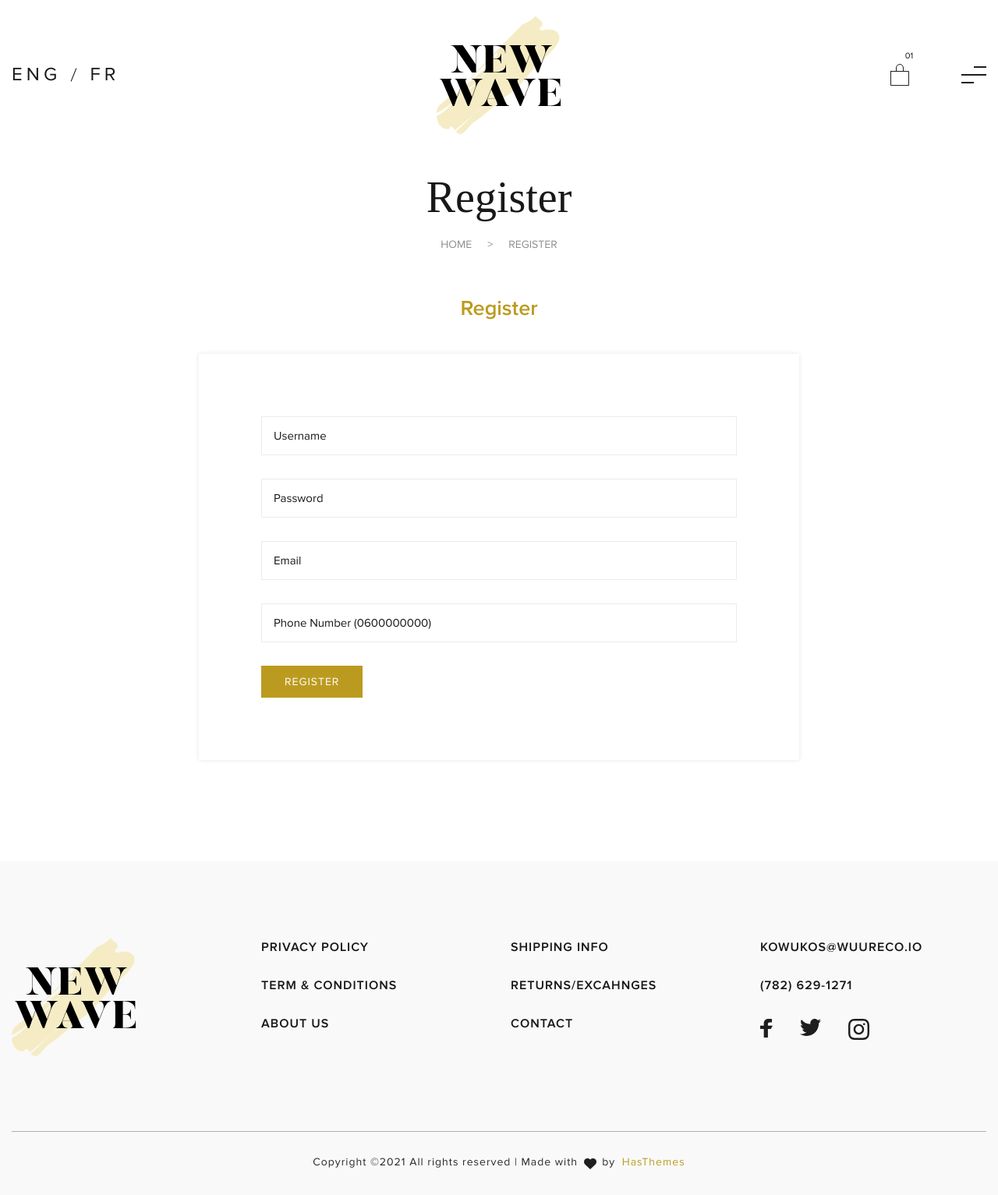
After one commit to hamzadiniawi/parapharmacie, a Django app: page /register/ in a window 1280 px wide. The commit adds this page. Shown: the whole page at 78% size. Run offline with Django 4.2, Linux system fonts and the light colour scheme; style sheets or scripts are compiled from the project's sources; some libraries are stand-ins or nearby versions; some web fonts are replaced.

Commit message:
Hamza -v2

```diff
--- /dev/null
+++ b/parapharmacie/templates/register.html
@@ -0,0 +1,303 @@
+{% load static %}
+<!DOCTYPE html>
+<html lang="en">
+<head>
+    <meta charset="utf-8">
+    <meta http-equiv="x-ua-compatible" content="ie=edge">
+    <title>Outeli - Fashion eCommerce Bootstrap 5 Template</title>
+    <meta name="robots" content="index, follow" />
+    <meta name="description" content="Outeli Fashion eCommerce Bootstrap 5 Template is a stunning e-commerce website template that is the best choice for any online store.">
+    <meta name="viewport" content="width=device-width, initial-scale=1, shrink-to-fit=no">
+    <!-- Favicon -->
+    <link rel="shortcut icon" type="image/x-icon" href="{% static 'images/favicon.png'  %}">
+
+    <!-- All CSS is here
+	============================================ -->
+    <link rel="stylesheet" href="{% static 'css/vendor/proximanova.css'  %}" />
+    <link rel="stylesheet" href="{% static 'css/vendor/line-awesome.min.css'  %}" />
+    <link rel="stylesheet" href="{% static 'css/plugins/slick.css'  %}" />
+    <link rel="stylesheet" href="{% static 'css/plugins/animate.css'  %}" />
+    <link rel="stylesheet" href="{% static 'css/plugins/slinky.min.css'  %}" />
+    <link rel="stylesheet" href="{% static 'css/plugins/jquery-ui.css'  %}" />
+    <link rel="stylesheet" href="{% static 'css/plugins/magnific-popup.css'  %}" />
+    <link rel="stylesheet" href="{% static 'css/plugins/easyzoom.css'  %}" />
+    <link rel="stylesheet" href="{% static 'css/plugins/select2.min.css'  %}" />
+    <link rel="stylesheet" href="{% static 'css/plugins/aos.css'  %}" />
+    <link rel="stylesheet" href="{% static 'css/plugins/nice-select.css'  %}" />
+    <link rel="stylesheet" href="{% static 'css/style.css'  %}" />
+</head>
+
+<body>
+    <div class="main-wrapper wrapper-2">
+        <header class="header-area section-padding-lr-1 header-height-1 transparent-bar header-padding-tb sticky-bar sticky-white-bg">
+            <div class="container-fluid">
+                <div class="row align-items-center">
+                    <div class="col-4">
+                        <div class="language-wrap">
+                            <ul>
+                                <li><a href="#">ENG</a></li>
+                                <li><a href="#">FR</a></li>
+                            </ul>
+                        </div>
+                    </div>
+                    <div class="col-4">
+                        <div class="logo text-center">
+                            <a href="index.html"><img src="{% static 'images/logo/logo-2.png'  %}" alt="logo"></a>
+                        </div>
+                    </div>
+                    <div class="col-4">
+                        <div class="header-action-wrap">
+                            <div class="header-action-cart">
+                                <a class="cart-active" href="#">
+                                    <img class="injectable" src="{% static 'images/icon-img/bag.svg'  %}" alt="">
+                                    <span class="product-count">01</span>
+                                </a>
+                            </div>
+                            <div class="header-action-menu">
+                                <a class="menu-active-button" href="#">
+                                    <span class="info-width-1"></span>
+                                    <span class="info-width-2"></span>
+                                    <span class="info-width-3"></span>
+                                </a>
+                            </div>
+                        </div>
+                    </div>
+                </div>
+            </div>
+        </header>
+        <!-- mini cart start -->
+        <div class="sidebar-cart-active">
+            <div class="sidebar-cart-all">
+                <a class="cart-close" href="#"><i class="las la-times"></i></a>
+                <div class="cart-content">
+                    <h3>Shopping Cart</h3>
+                    <ul>
+                        <li class="single-product-cart">
+                            <div class="cart-img">
+                                <a href="#"><img src="{% static 'images/product/product-1.png'  %}" alt=""></a>
+                            </div>
+                            <div class="cart-title">
+                                <h4><a href="#">HOODED SWEATSHIRT</a></h4>
+                                <span> 1 × $39.99 	</span>
+                            </div>
+                            <div class="cart-delete">
+                                <a href="#"><i class="las la-trash"></i></a>
+                            </div>
+                        </li>
+                        <li class="single-product-cart">
+                            <div class="cart-img">
+                                <a href="#"><img src="{% static 'images/product/product-2.png'  %}" alt=""></a>
+                            </div>
+                            <div class="cart-title">
+                                <h4><a href="#">TEXTURED KNIT PANTS</a></h4>
+                                <span> 1 × $49.99	</span>
+                            </div>
+                            <div class="cart-delete">
+                                <a href="#"><i class="las la-trash"></i></a>
+                            </div>
+                        </li>
+                    </ul>
+                    <div class="cart-total">
+                        <h4>Subtotal: <span>$170.00</span></h4>
+                    </div>
+                    <div class="btn-style cart-checkout-btn">
+                        <a class="btn btn-outline-primary" href="cart.html">View cart</a>
+                        <a class="btn btn-outline-primary" href="checkout.html">Checkout</a>
+                    </div>
+                </div>
+            </div>
+        </div>
+        <!-- Menu start -->
+        <div class="off-canvas-active">
+            <a class="off-canvas-close"><i class="las la-times"></i></a>
+            <div class="off-canvas-wrap">
+                <div class="menu-wrap">
+                    <div id="menu" class="slinky-mobile-menu text-left">
+                        <ul>
+                            <li>
+                                <a href="#">HOME</a>
+                                <ul>
+                                    <li><a href="index.html">Home version 1 </a></li>
+                                    <li><a href="index-2.html">Home version 2</a></li>
+                                </ul>
+                            </li>
+                            <li>
+                                <a href="#">PAGES</a>
+                                <ul>
+                                    <li><a href="about-us.html">About Us</a></li>
+                                    <li><a href="cart.html">Cart Page</a></li>
+                                    <li><a href="checkout.html">Checkout</a></li>
+                                    <li><a href="my-account.html">My Account</a></li>
+                                    <li><a href="wishlist.html">Wishlist</a></li>
+                                    <li><a href="coming-soon.html">Coming Soon</a></li>
+                                    <li><a href="contact.html">Contact Us</a></li>
+                                    <li><a href="login-register.html">Login Register</a></li>
+
+                                </ul>
+                            </li>
+                            <li>
+                                <a href="#">SHOP</a>
+                                <ul>
+                                    <li><a href="shop.html">Shop Page</a></li>
+                                    <li><a href="shop-collection.html">Shop Collection</a></li>
+                                    <li><a href="shop-fullwidth.html">Shop Fullwidth</a></li>
+                                    <li><a href="shop-instagram.html">Shop Instagram</a></li>
+                                    <li><a href="product-details.html">Product Details</a></li>
+                                </ul>
+                            </li>
+                            <li>
+                                <a href="#">BLOG</a>
+                                <ul>
+                                    <li><a href="blog.html">Blog</a></li>
+                                    <li><a href="blog-details.html">Blog Details</a></li>
+                                </ul>
+                            </li>
+                        </ul>
+                    </div>
+                </div>
+            </div>
+        </div>
+        <div class="breadcrumb-area breadcrumb-padding-6">
+            <div class="container">
+                <div class="breadcrumb-content text-center">
+                    <div class="breadcrumb-title">
+                        <h2>Register</h2>
+                    </div>
+                    <ul>
+                        <li>
+                            <a href="index.html">HOME</a>
+                        </li>
+                        <li>
+                            >
+                        </li>
+                        <li>REGISTER</li>
+                    </ul>
+                </div>
+            </div>
+        </div>
+        <div class="login-register-area pb-130">
+            <div class="container">
+                <div class="row">
+                    <div class="col-lg-8 col-md-12 offset-lg-2">
+                        <div class="login-register-wrapper">
+                            <div class="login-register-tab-list nav">
+                                {% comment %} <a class="active" data-bs-toggle="tab" href="#lg1">
+                                    <h4> login </h4>
+                                </a> {% endcomment %}
+                                <a class="active" data-bs-toggle="tab" href="#lg2">
+                                    <h4> register </h4>
+                                </a>
+                            </div>
+                            {% comment %} <div class="tab-content">
+                                <div id="lg1" class="tab-pane active">
+                                    <div class="login-form-container">
+                                        <div class="login-register-form">
+                                            <form action="#" method="post">
+                                                <input type="text" name="user-name" placeholder="Username">
+                                                <input type="password" name="user-password" placeholder="Password">
+                                                <div class="button-box">
+                                                    <div class="login-toggle-btn">
+                                                        <input type="checkbox">
+                                                        <label>Remember me</label>
+                                                        <a href="#">Forgot Password?</a>
+                                                    </div>
+                                                    <button type="submit">Login</button>
+                                                </div>
+                                            </form>
+                                        </div>
+                                    </div>
+                                </div> {% endcomment %}
+                                <div id="lg2" class="tab-pane">
+                                    <div class="login-form-container">
+                                        <div class="login-register-form">
+                                            <form action="{% url 'registration' %}" method="POST"> <!-- Assuming your URL name for register view is 'register' -->
+                                                {% csrf_token %}
+                                                <input type="text" name="user-name" placeholder="Username">
+                                                <input type="password" name="user-password" placeholder="Password">
+                                                <input name="email" placeholder="Email" type="email">
+                                                <input name="phone" placeholder="Phone Number (0600000000)" type="text" pattern="[0-9]{10}">
+                                                <div class="button-box">
+                                                    <button type="submit">Register</button>
+                                                </div>
+                                            </form>
+                                        </div>
+                                    </div>
+                                </div>
+
+                            </div>
+                        </div>
+                    </div>
+                </div>
+            </div>
+        </div>
+        <footer class="footer-area section-padding-lr-2 bg-gray">
+            <div class="container-fluid">
+                <div class="footer-top section-padding-9">
+                    <div class="row mb-n6">
+                        <div class="col-34 mb-6">
+                            <div class="footer-widget footer-logo">
+                                <a href="index.html"><img src="{% static 'images/logo/logo-2.png'  %}" alt=""></a>
+                            </div>
+                        </div>
+                        <div class="col-22-5 mb-6">
+                            <div class="footer-widget footer-list">
+                                <ul>
+                                    <li><a href="#">Privacy Policy</a></li>
+                                    <li><a href="#">Term & Conditions</a></li>
+                                    <li><a href="about-us.html">About Us</a></li>
+                                </ul>
+                            </div>
+                        </div>
+                        <div class="col-24 mb-6">
+                            <div class="footer-widget footer-list">
+                                <ul>
+                                    <li><a href="#">Shipping Info</a></li>
+                                    <li><a href="#">Returns/Excahnges</a></li>
+                                    <li><a href="contact.html">Contact</a></li>
+                                </ul>
+                            </div>
+                        </div>
+                        <div class="col-19-5 mb-6">
+                            <div class="footer-widget footer-list">
+                                <ul>
+                                    <li><a href="#">kowukos@wuureco.io</a></li>
+                                    <li><a href="#">(782) 629-1271</a></li>
+                                </ul>
+                                <div class="social-icon">
+                                    <a href="#"><img class="injectable" src="{% static 'images/icon-img/facebook.svg'  %}" alt=""></a>
+                                    <a href="#"><img class="injectable" src="{% static 'images/icon-img/twitter.svg'  %}" alt=""></a>
+                                    <a href="#"><img class="injectable" src="{% static 'images/icon-img/instagram.svg'  %}" alt=""></a>
+                                </div>
+                            </div>
+                        </div>
+                    </div>
+                </div>
+                <div class="footer-bottom copyright border-top-1 text-center">
+                    <p>Copyright ©2021 All rights reserved | Made with <img class="injectable" src="{% static 'images/icon-img/love.svg'  %}" alt=""> by <a href="https://hasthemes.com/">HasThemes</a></p>
+                </div>
+            </div>
+        </footer>
+    </div>
+    <!-- Global Vendor, plugins JS -->
+    <script src="{% static 'js/vendor/modernizr-3.11.2.min.js'  %}"></script>
+    <script src="{% static 'js/vendor/jquery-3.5.1.min.js'  %}"></script>
+    <script src="{% static 'js/vendor/jquery-migrate-3.3.0.min.js'  %}"></script>
+    <script src="{% static 'js/vendor/bootstrap.bundle.min.js'  %}"></script>
+    <script src="{% static 'js/plugins/svg-inject.min.js'  %}"></script>
+    <script src="{% static 'js/plugins/slick.js'  %}"></script>
+    <script src="{% static 'js/plugins/wow.js'  %}"></script>
+    <script src="{% static 'js/plugins/slinky.min.js'  %}"></script>
+    <script src="{% static 'js/plugins/jquery-ui.js'  %}"></script>
+    <script src="{% static 'js/plugins/jquery-ui-touch-punch.js'  %}"></script>
+    <script src="{% static 'js/plugins/countdown.js'  %}"></script>
+    <script src="{% static 'js/plugins/magnific-popup.js'  %}"></script>
+    <script src="{% static 'js/plugins/easyzoom.js'  %}"></script>
+    <script src="{% static 'js/plugins/scrollup.js'  %}"></script>
+    <script src="{% static 'js/plugins/aos.js'  %}"></script>
+    <script src="{% static 'js/plugins/select2.min.js'  %}"></script>
+    <script src="{% static 'js/plugins/jquery.nice-select.min.js'  %}"></script>
+    <!-- Main JS -->
+    <script src="{% static 'js/main.js'  %}"></script>
+</body>
+
+</html>
--- a/parapharmacie/urls.py
+++ b/parapharmacie/urls.py
@@ -13,7 +13,9 @@ urlpatterns = [
     path('contact/', views.contact, name='contact'),
     path('index/', views.index, name='index'),
     path('index2/', views.index2, name='index2'),
-    path('loginregister/', views.loginregister, name='loginregister'),
+    path('register/', views.register, name='register'),
+    path('registration/', views.registration, name='registration'),
+    path('login/', views.login, name='login'),
     path('myaccount/', views.myaccount, name='myaccount'),
     path('productdetails/', views.productdetails, name='productdetails'),
     path('shopcollection/', views.shopcollection, name='shopcollection'),
--- a/parapharmacie/views.py
+++ b/parapharmacie/views.py
@@ -1,4 +1,9 @@
 from django.shortcuts import render
+from django.http import HttpResponseRedirect
+from django.utils import timezone
+# from ..myapp.models import Client
+from myapp.models import Client
+
 
 # Create your views here.
 def aboutus(request):
@@ -28,8 +33,40 @@ def index(request):
 def index2(request):
     return render(request, 'index2.html')
 
-def loginregister(request):
-    return render(request, 'loginregister.html')
+def register(request):
+    return render(request, 'register.html')
+
+def registration(request):
+    if request.method == 'POST':
+        # Retrieve form data
+        username = request.POST.get('user-name')
+        password = request.POST.get('user-password')
+        email = request.POST.get('email')
+        phone_number = request.POST.get('phone')
+        # address = request.POST.get('address')
+
+        # Create a new client object
+        client = Client.objects.create(
+            nom=username,
+            password=password,
+            email=email,
+            tel=phone_number,
+            # address=address,
+            username=username,
+            account_creation_date=timezone.now(),
+            role='regular'  # Default role is set to 'regular'
+        )
+
+        # Save the client object
+        client.save()
+
+        # Redirect to a success page or any other page after successful registration
+        return HttpResponseRedirect('/registration-successful/')  # Change this to your desired URL
+
+    return render(request, 'register.html')
+
+def login(request):
+    return render(request, 'login.html')
 
 def myaccount(request):
     return render(request, 'myaccount.html')
```
Also changed, not shown: parapharmacie/templates/login.html (renamed from parapharmacie/templates/loginregister.html, +6 -6 lines), db.sqlite3, myapp/models.py (line endings or trailing spaces).
